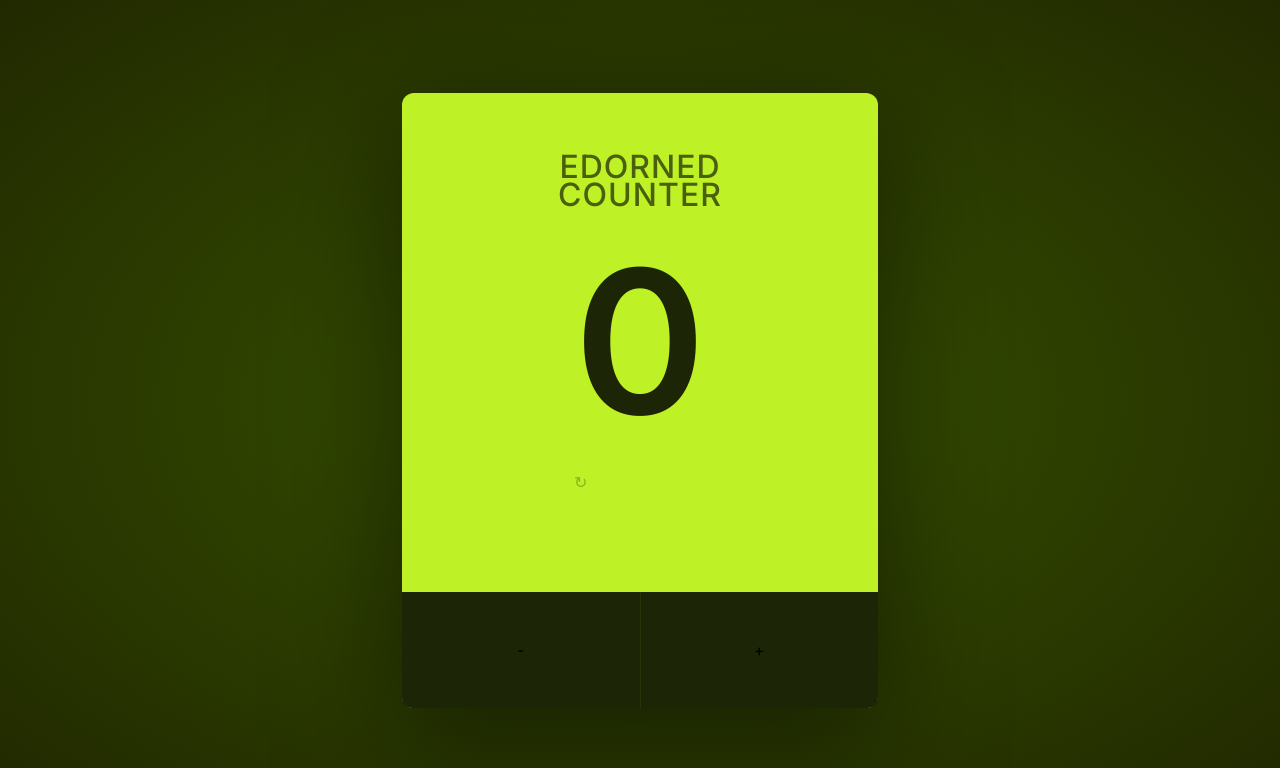
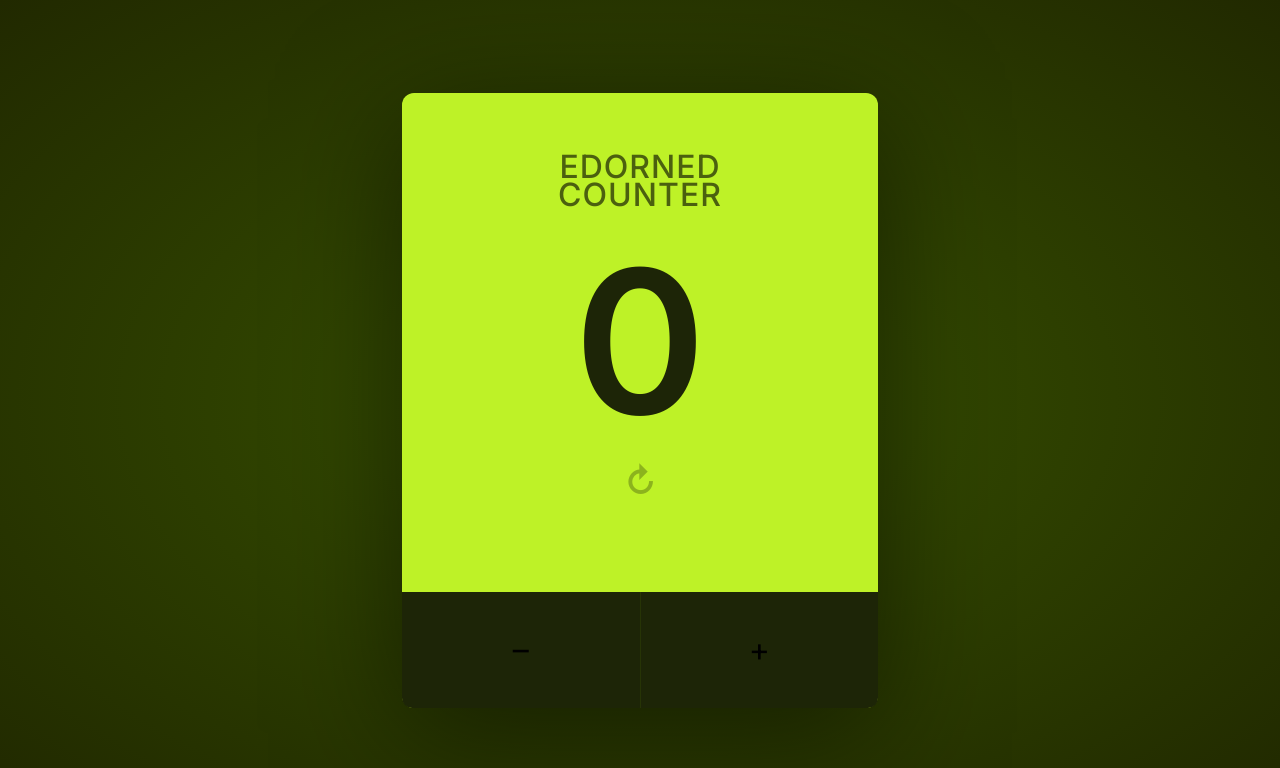
Before and after one commit to renanmartins1813/adorned-counter, a React (Vite) app: page / in a window 1280 px wide. Shown: the top 768 px of the page. Built offline with nearby package versions, Linux system fonts and the light colour scheme.

Commit message:
fix font/text

```diff
--- a/src/assets/css/style.css
+++ b/src/assets/css/style.css
@@ -65,6 +65,9 @@ main {
 }
 
 .reset-btn {
+	font-size: 32px;
+	font-weight: 900;
+	text-align: center;
 	cursor: pointer;
 	opacity: 0.3;
 	transition: all 0.4s;
@@ -96,6 +99,8 @@ main {
 	display: flex;
 	justify-content: center;
 	align-items: center;
+	font-size: 32px;
+	text-align: center;
 	cursor: pointer;
 	transition: all 0.4s;
 }
--- a/src/pages/Counter.tsx
+++ b/src/pages/Counter.tsx
@@ -8,12 +8,10 @@ export default function Counter() {
   return (
     <div className="card">
       <Title />
-      <div>
-        <Count count={count} />
-        <Button type="reset" className="reset-btn reset-btn-icon" setCount={setCount}>&#x21BB;</Button>
-      </div>
+      <Count count={count} />
+      <Button type="reset" className="reset-btn reset-btn-icon" setCount={setCount}>&#x21BB;</Button>
       <div className="button-container">
-        <Button type="sub" className="count-btn count-bnt-icon" setCount={setCount}>&#45;</Button>
+        <Button type="sub" className="count-btn count-bnt-icon" setCount={setCount}>&ndash;</Button>
         <Button type="add" className="count-btn count-bnt-icon" setCount={setCount}>&#43;</Button>
       </div>
     </div>
```
